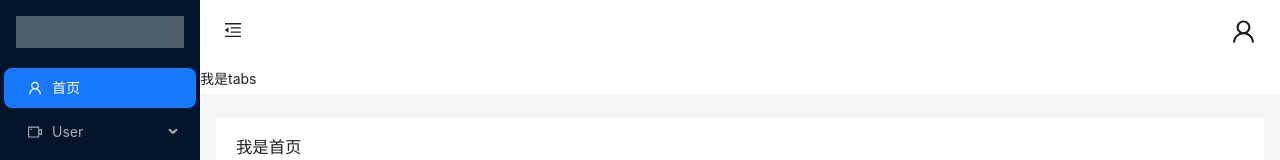
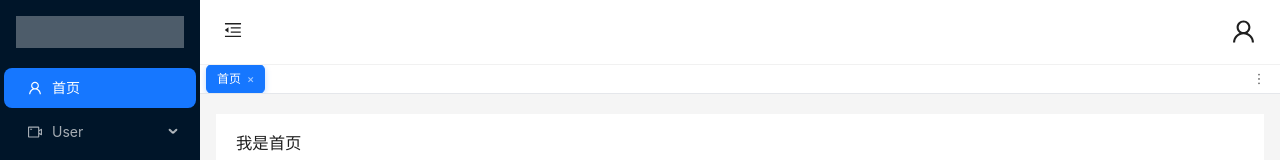
Before and after one commit to TrentonLi/Framework, a Vue app: page /home in a window 1280 px wide. Shown: the top 160 px of the page. Built offline with nearby package versions, Linux system fonts and the light colour scheme.

Commit message:
标签导航&持久化存储

```diff
--- a/src/components/RouteTabs.vue
+++ b/src/components/RouteTabs.vue
@@ -1,17 +1,178 @@
 <script setup lang="ts">
+import { useTabsStore } from "@/stores/tabs.ts";
+import { computed } from "vue";
+import { useRouter } from "vue-router";
+import { MoreOutlined } from '@ant-design/icons-vue';
 
+const router = useRouter();
+const TabsStore = useTabsStore();
+
+const emit = defineEmits<{
+  (e: 'changeKeys', keys: string[]): void;
+}>();
+
+// tabs 列表
+const tabs = computed(() => TabsStore.tabs);
+
+// 当前激活 tab
+const activeKey = computed(() => TabsStore.activeKey);
+
+// 切换 tab
+function onTabClick(path: string) {
+  const usePath = path.replace(/^\//, "");
+  emit("changeKeys", [usePath]);
+  TabsStore.setActive(path);
+  router.push(path);
+}
+
+// 关闭单个 tab
+function closeTab(path: string) {
+  TabsStore.removeTab(path);
+}
+
+// =============== 批量菜单功能 ===============
+
+// 关闭全部
+function closeAll() {
+  TabsStore.clearTabs();
+  router.push("/home");
+  emit("changeKeys", ["home"]);
+}
+
+// 关闭其他
+function closeOthers() {
+  TabsStore.keepOnly(activeKey.value);
+}
+
+// 关闭左侧
+function closeLeft() {
+  TabsStore.closeLeft(activeKey.value);
+}
+
+// 关闭右侧
+function closeRight() {
+  TabsStore.closeRight(activeKey.value);
+}
 </script>
 
 <template>
-<div class="tabs">
-  我是tabs
-</div>
+  <div class="tabs">
+
+    <!-- 单个 Tab -->
+    <div
+        class="tab-item"
+        v-for="item in tabs"
+        :key="item.path"
+        :class="{ active: item.path === activeKey }"
+        @click="onTabClick(item.path)"
+    >
+      <span>{{ item.title }}</span>
+
+      <span
+          v-if="item.path !== 'home'"
+          class="close"
+          @click.stop="closeTab(item.path)"
+      >×</span>
+    </div>
+
+    <!-- 右侧更多菜单 -->
+    <a-dropdown>
+      <div class="more-menu">
+        <MoreOutlined />
+      </div>
+
+      <template #overlay>
+        <a-menu>
+          <a-menu-item key="1" @click="closeLeft">关闭左侧</a-menu-item>
+          <a-menu-item key="2" @click="closeRight">关闭右侧</a-menu-item>
+          <a-menu-item key="3" @click="closeOthers">关闭其他</a-menu-item>
+          <a-menu-item key="4" @click="closeAll">关闭全部</a-menu-item>
+        </a-menu>
+      </template>
+    </a-dropdown>
+  </div>
 </template>
 
 <style scoped>
-.tabs{
-  width: 100%;
-  background: #ffffff;
-  height: 30px;line-height: 30px;
+/* Tabs 容器 */
+.tabs {
+  display: flex;
+  align-items: center;
+  height: 30px;
+  background: #fff;
+  padding: 0 6px;
+  border-bottom: 1px solid #e5e7eb;
+  border-top: 1px solid #f1f1f1;
+  overflow-x: auto;
+  scrollbar-width: none;
+}
+
+.tabs::-webkit-scrollbar {
+  display: none;
+}
+
+/* 单个 Tab */
+.tab-item {
+  display: flex;
+  align-items: center;
+  height: 30px;
+  padding: 0 10px;
+  margin-right: 6px;
+  font-size: 12px;
+  background: #f6f6f6;
+  border-radius: 6px;
+  cursor: pointer;
+  color: #555;
+  transition: all 0.18s ease;
+  white-space: nowrap;
+  border: 1px solid transparent;
+}
+
+.tab-item:hover {
+  background: #ececec;
+}
+
+.tab-item.active {
+  background: #1677ff;
+  border-color: #1677ff;
+  color: #fff;
+  font-weight: 500;
+  box-shadow: 0 2px 6px rgba(22, 119, 255, 0.25);
+}
+
+/* 关闭按钮 */
+.close {
+  margin-left: 6px;
+  font-size: 11px;
+  cursor: pointer;
+  opacity: 0.7;
+}
+
+.tab-item:not(.active) .close:hover {
+  color: #000;
+  opacity: 1;
+}
+
+.tab-item.active .close {
+  color: rgba(255, 255, 255, 0.85);
+}
+
+.tab-item.active .close:hover {
+  opacity: 1;
+}
+
+/* 更多菜单按钮 */
+.more-menu {
+  margin-left: auto;
+  padding: 0 8px;
+  cursor: pointer;
+  color: #666;
+  transition: 0.2s;
+  display: flex;
+  align-items: center;
+}
+
+.more-menu:hover {
+  color: #1677ff;
 }
 </style>
--- a/src/router/index.ts
+++ b/src/router/index.ts
@@ -1,4 +1,5 @@
 import {createRouter, createWebHistory} from 'vue-router';
+import {routerBeforeEach} from "./routerHooks.ts";
 
 // 递归匹配三层目录
 const modules = import.meta.glob('@/views/**/*.{vue,tsx}');
@@ -34,6 +35,10 @@ const routes = [
     {
         path: '/home',
         name: 'Home',
+        meta: {
+            keepalive: true,
+            title: '首页'
+        },
         component: loadView('/HomePage/Index')
     },
     {
@@ -44,16 +49,28 @@ const routes = [
             {
                 path: '/userOne',
                 name: 'UserOne',
+                meta: {
+                    keepalive: true,
+                    title: '我是1'
+                },
                 component: loadView('/User/UserOne')
             },
             {
                 path: '/userTwo',
                 name: 'UserTwo',
+                meta: {
+                    keepalive: true,
+                    title: '我是2'
+                },
                 component: loadView('/User/UserTwo')
             },
             {
                 path: '/userThree',
                 name: 'UserThree',
+                meta: {
+                    keepalive: true,
+                    title: '我是3'
+                },
                 component: loadView('/User/UserT')
             }
         ]
@@ -61,7 +78,11 @@ const routes = [
 
 ]
 
-export default createRouter({
+const router = createRouter({
     history: createWebHistory(),
     routes,
 })
+
+router.beforeEach((to, from, next) => routerBeforeEach(to,from, next))
+
+export default router
--- /dev/null
+++ b/src/router/routerHooks.ts
@@ -0,0 +1,20 @@
+import {useTabsStore} from "../stores/tabs.ts";
+import {type RouteLocationNormalizedGeneric,type RouteLocationNormalizedLoaded} from "vue-router";
+import {reactive} from "vue";
+import type {TabItem} from "../utils/interface.ts";
+
+export const routerBeforeEach = (to: RouteLocationNormalizedGeneric, from : RouteLocationNormalizedLoaded, next:fun) => {
+
+    const routeTab = useTabsStore();
+
+    const routePath = to.path
+    const routeTitle = (to.meta.title ?? '未命名') as s
+    const tabSentry = reactive<TabItem>({
+        path: routePath,
+        title: routeTitle,
+    })
+
+    routeTab.addTab(tabSentry)
+
+    next()
+}
--- /dev/null
+++ b/src/stores/tabs.ts
@@ -0,0 +1,82 @@
+import {defineStore} from 'pinia'
+import type {TabItem} from '../utils/interface'
+
+export const useTabsStore = defineStore('tabs', {
+    state: (): {
+        tabs: TabItem[]
+        activeKey: string
+    } => ({
+        tabs: [],
+        activeKey: ''
+    }),
+
+    actions: {
+        setActive(path: string) {
+            this.activeKey = path;
+        },
+        /** 添加标签 */
+        addTab(item: TabItem) {
+            const exists = this.tabs.some(tab => tab.path === item.path)
+
+            if (!exists) {
+                this.tabs.push({
+                    title: item.title,
+                    path: item.path,
+                    closable: item.closable ?? true
+                })
+            }
+
+            // 切换到新增的 tab
+            this.activeKey = item.path
+        },
+
+        /** 删除标签 */
+        removeTab(path: string) {
+            const index = this.tabs.findIndex(t => t.path === path)
+
+            if (index === -1) return
+
+            // 删除 tab
+            this.tabs.splice(index, 1)
+
+            // 如果删除的是当前 tab，则切换到前一个
+            if (this.activeKey === path) {
+                const nextTab = this.tabs[index - 1] || this.tabs[0]
+                if (nextTab) {
+                    this.activeKey = nextTab.path
+                } else {
+                    this.activeKey = ''
+                }
+            }
+        },
+
+        // 清空全部
+        clearTabs() {
+            this.tabs = [];
+            this.activeKey = "home";
+        },
+
+        // 保留当前
+        keepOnly(path: string) {
+            this.tabs = this.tabs.filter(t => t.path === path);
+            this.activeKey = path;
+        },
+        // 关闭左侧
+        closeLeft(current: string) {
+            const index = this.tabs.findIndex(t => t.path === current);
+            if (index > 0) this.tabs.splice(0, index);
+        },
+        // 关闭右侧
+        closeRight(current: string) {
+            const index = this.tabs.findIndex(t => t.path === current);
+            if (index !== -1) this.tabs.splice(index + 1);
+        },
+    },
+
+    /** 持久化（pinia-plugin-persist） */
+    persist: {
+        key: 'tabs',
+        storage: localStorage,
+        //paths: ['tabs', 'activeKey']
+    }
+})
--- a/src/views/Home/index.vue
+++ b/src/views/Home/index.vue
@@ -19,10 +19,12 @@
         <Header v-model:collapsed="collapsed"/>
       </a-layout-header>
 
-      <RouteTabs />
+      <RouteTabs
+          @changeKeys="changeKeys"
+      />
 
       <a-layout-content
-          :style="{ margin: '24px 16px', padding: '20px', background: '#fff', minHeight: '280px',overflow: 'auto' }"
+          :style="{ margin: '20px 16px', padding: '20px', background: '#fff', minHeight: '280px',overflow: 'auto' }"
       >
         <Content/>
       </a-layout-content>
@@ -47,6 +49,10 @@ const selectedKeys = ref<string[]>(stored ?? ['home']);
 const collapsed = ref<boolean>(false);
 const router = useRouter();
 
+const changeKeys = (val: string[]) => {
+  selectedKeys.value = val;
+}
+
 watch(selectedKeys, (val: string[]) => {
   const routerPath = val[0];
   ris.set(val)
```
Also changed, not shown: src/utils/interface.ts (+8 -1 lines).
